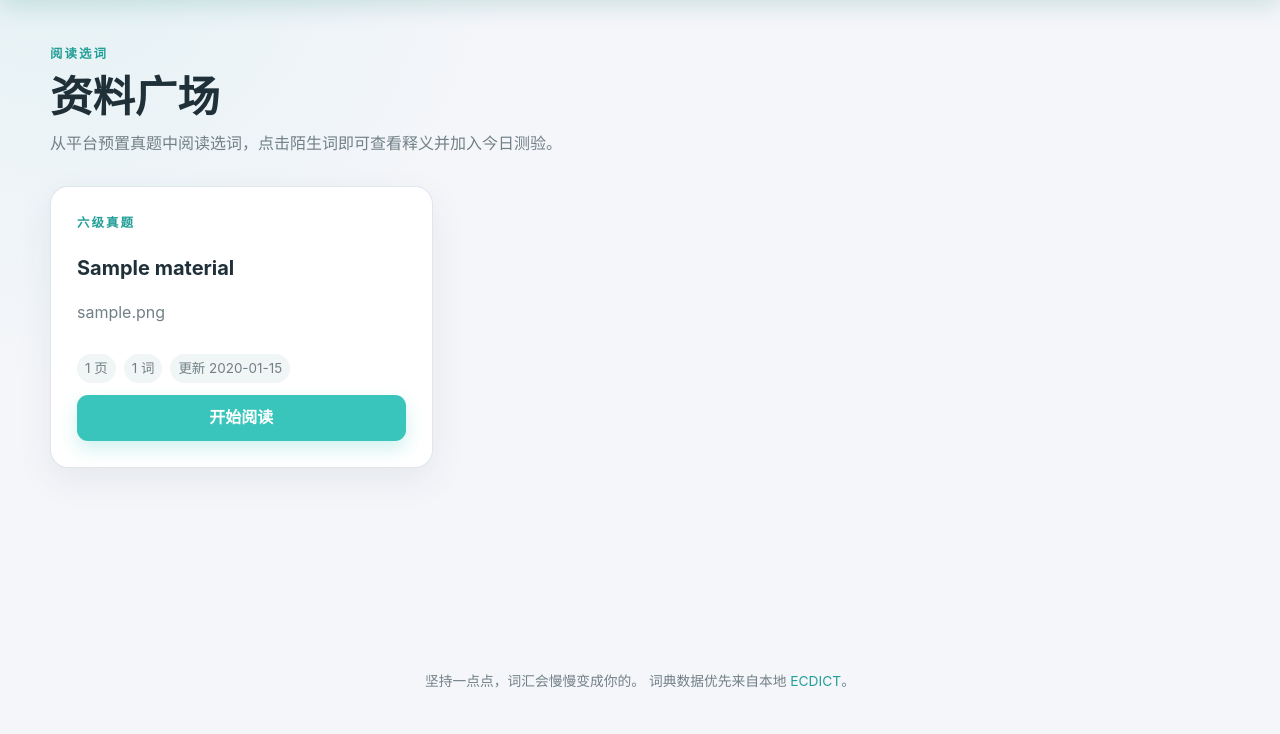
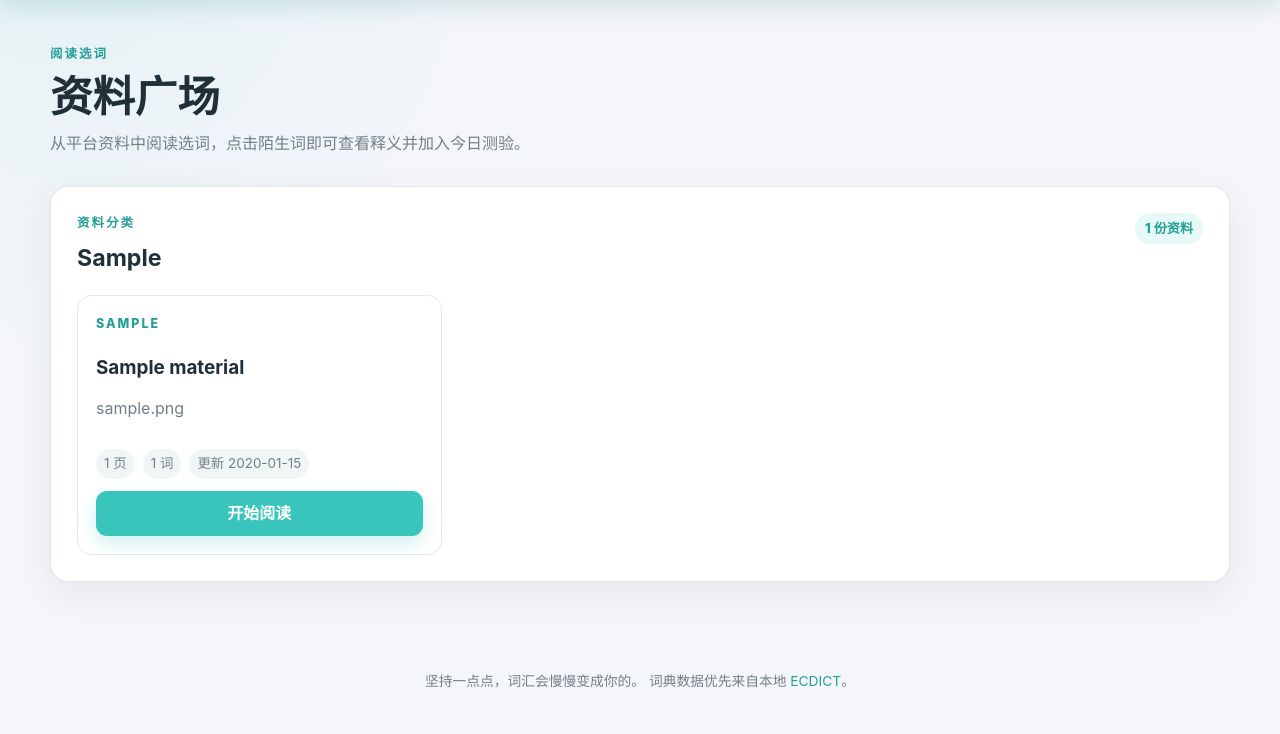
Before and after one commit to Luchutong/Vocab, a Flask app: page /materials in a window 1280 px wide. Shown: the part 66-800 px from the top of the page. Run offline with Flask 3, Linux system fonts and the light colour scheme; the visitor is signed in with stand-in values (Sample User, id 1); tables that the repository leaves empty hold one stand-in row (values such as "Sample post").

Commit message:
Add material categories and outside click close

```diff
--- a/app.py
+++ b/app.py
@@ -783,13 +783,29 @@ def register_routes(app):
     def material_square():
         rows = get_db().execute(
             """
-            SELECT id, title, file_name, page_count, word_count, updated_at
+            SELECT
+                id, category, title, file_name, page_count, word_count,
+                updated_at
             FROM materials
             WHERE is_published=1
-            ORDER BY updated_at DESC, id DESC
+            ORDER BY category COLLATE NOCASE, updated_at DESC, id DESC
             """
         ).fetchall()
-        return render_template("materials.html", materials=rows)
+        category_groups = []
+        for row in rows:
+            if (
+                not category_groups
+                or category_groups[-1]["category"] != row["category"]
+            ):
+                category_groups.append(
+                    {"category": row["category"], "materials": []}
+                )
+            category_groups[-1]["materials"].append(row)
+        return render_template(
+            "materials.html",
+            materials=rows,
+            category_groups=category_groups,
+        )
 
     @app.route("/admin/materials/resync", methods=("POST",))
     @login_required
--- a/material_library.py
+++ b/material_library.py
@@ -12,6 +12,7 @@ from models import get_db
 
 WORD_TOKEN_RE = re.compile(r"[A-Za-z]+(?:[-'][A-Za-z]+)*")
 MIN_EXTRACTED_WORDS = 20
+DEFAULT_MATERIAL_CATEGORY = "真题"
 
 
 def material_word_count(text):
@@ -134,8 +135,16 @@ def _file_hash(path):
     return digest.hexdigest()
 
 
-def import_material_pdf(path):
-    file_name = os.path.basename(path)
+def material_category_from_relative_path(relative_path):
+    parent = Path(relative_path).parent
+    if str(parent) == ".":
+        return DEFAULT_MATERIAL_CATEGORY
+    return " / ".join(parent.parts)
+
+
+def import_material_pdf(path, file_name=None, category=None):
+    file_name = file_name or os.path.basename(path)
+    category = category or DEFAULT_MATERIAL_CATEGORY
     file_hash = _file_hash(path)
     content, page_count = extract_pdf_text(path)
     word_count = material_word_count(content)
@@ -158,15 +167,24 @@ def import_material_pdf(path):
     title = material_title_from_filename(path)
     if existing:
         if existing["file_hash"] == file_hash:
+            db.execute(
+                """
+                UPDATE materials
+                SET category=?
+                WHERE id=? AND category<>?
+                """,
+                (category, existing["id"], category),
+            )
             return "unchanged"
         db.execute(
             """
             UPDATE materials
-            SET title=?, file_hash=?, page_count=?, word_count=?, content=?,
-                is_published=?, updated_at=?
+            SET category=?, title=?, file_hash=?, page_count=?, word_count=?,
+                content=?, is_published=?, updated_at=?
             WHERE id=?
             """,
             (
+                category,
                 title,
                 file_hash,
                 page_count,
@@ -182,11 +200,12 @@ def import_material_pdf(path):
     db.execute(
         """
         INSERT INTO materials(
-            title, file_name, file_hash, page_count, word_count, content,
-            is_published, created_at, updated_at
-        ) VALUES (?, ?, ?, ?, ?, ?, ?, ?, ?)
+            category, title, file_name, file_hash, page_count, word_count,
+            content, is_published, created_at, updated_at
+        ) VALUES (?, ?, ?, ?, ?, ?, ?, ?, ?, ?)
         """,
         (
+            category,
             title,
             file_name,
             file_hash,
@@ -207,9 +226,14 @@ def sync_materials_from_directory(directory):
         return {"created": 0, "updated": 0, "unchanged": 0, "skipped": 0}
 
     result = {"created": 0, "updated": 0, "unchanged": 0, "skipped": 0}
-    for pdf_path in sorted(path.glob("*.pdf")):
+    for pdf_path in sorted(path.rglob("*.pdf")):
+        relative_path = pdf_path.relative_to(path)
+        file_name = relative_path.as_posix()
+        category = material_category_from_relative_path(relative_path)
         try:
-            status = import_material_pdf(str(pdf_path))
+            status = import_material_pdf(
+                str(pdf_path), file_name=file_name, category=category
+            )
         except Exception:
             current_app.logger.exception("资料解析失败：%s", pdf_path)
             result["skipped"] += 1
--- a/models.py
+++ b/models.py
@@ -81,6 +81,7 @@ CREATE TABLE IF NOT EXISTS agent_import_requests (
 
 CREATE TABLE IF NOT EXISTS materials (
     id INTEGER PRIMARY KEY AUTOINCREMENT,
+    category TEXT NOT NULL DEFAULT '真题',
     title TEXT NOT NULL,
     file_name TEXT NOT NULL UNIQUE,
     file_hash TEXT NOT NULL UNIQUE,
@@ -103,6 +104,7 @@ ON agent_tokens(user_id, revoked_at);
 
 CREATE INDEX IF NOT EXISTS idx_materials_published
 ON materials(is_published, updated_at);
+
 """
 
 
@@ -127,7 +129,28 @@ def close_db(_error=None):
 def init_db():
     db = get_db()
     db.executescript(SCHEMA)
+    ensure_column(
+        db,
+        "materials",
+        "category",
+        "ALTER TABLE materials ADD COLUMN category TEXT NOT NULL DEFAULT '真题'",
+    )
+    db.execute(
+        """
+        CREATE INDEX IF NOT EXISTS idx_materials_category
+        ON materials(category, is_published, updated_at)
+        """
+    )
     db.commit()
+
+
+def ensure_column(db, table, column, statement):
+    columns = {
+        row["name"]
+        for row in db.execute(f"PRAGMA table_info({table})").fetchall()
+    }
+    if column not in columns:
+        db.execute(statement)
 
 
 def init_user_settings(user_id):
--- a/static/style.css
+++ b/static/style.css
@@ -259,9 +259,14 @@ input:focus { border-color: var(--primary); box-shadow: 0 0 0 4px rgba(57,197,18
 .token-row { display: flex; align-items: center; justify-content: space-between; gap: 18px; padding: 14px 0; border-top: 1px solid var(--line); }
 .token-row:first-of-type { border-top: 0; }
 .token-row code, .token-row small { display: block; margin-top: 5px; color: var(--muted); }
+.material-folders { display: grid; gap: 18px; }
+.material-category { display: grid; gap: 18px; }
+.material-category-head { display: flex; align-items: flex-start; justify-content: space-between; gap: 16px; }
+.material-category-head h2 { margin: 0; font-size: 1.45rem; }
+.material-category-head span { padding: 5px 10px; color: var(--primary-dark); border-radius: 999px; background: var(--primary-soft); font-size: .82rem; font-weight: 800; }
 .material-grid { display: grid; grid-template-columns: repeat(3, 1fr); gap: 16px; }
-.material-card { display: grid; gap: 12px; align-content: start; }
-.material-card h2 { font-size: 1.25rem; }
+.material-card { padding: 18px; display: grid; gap: 12px; align-content: start; border: 1px solid var(--line); border-radius: 14px; background: #fff; }
+.material-card h3 { margin: 0; font-size: 1.18rem; }
 .material-meta { display: flex; gap: 8px; flex-wrap: wrap; color: var(--muted); font-size: .84rem; }
 .material-meta span { padding: 4px 8px; border-radius: 999px; background: #f0f5f5; }
 .page-shell.reader-shell { width: min(1040px, calc(100% - 24px)); padding-top: 24px; }
--- a/templates/material_reader.html
+++ b/templates/material_reader.html
@@ -194,6 +194,12 @@
   });
   importButton.addEventListener("click", importCurrentWord);
   closeButton.addEventListener("click", () => popover.hidden = true);
+  document.addEventListener("click", event => {
+    if (popover.hidden) return;
+    if (popover.contains(event.target)) return;
+    if (event.target.closest(".pdf-word-hit")) return;
+    popover.hidden = true;
+  });
   document.addEventListener("keydown", event => {
     if (event.key === "Escape") popover.hidden = true;
   });
--- a/templates/materials.html
+++ b/templates/materials.html
@@ -5,7 +5,7 @@
   <div>
     <p class="eyebrow">阅读选词</p>
     <h1>资料广场</h1>
-    <p class="muted">从平台预置真题中阅读选词，点击陌生词即可查看释义并加入今日测验。</p>
+    <p class="muted">从平台资料中阅读选词，点击陌生词即可查看释义并加入今日测验。</p>
   </div>
   {% if current_user_is_admin %}
   <form action="{{ url_for('admin_materials_resync') }}" method="post">
@@ -15,11 +15,21 @@
 </div>
 
 {% if materials %}
-<section class="material-grid">
-  {% for item in materials %}
-  <article class="card material-card">
-    <p class="eyebrow">六级真题</p>
-    <h2>{{ item.title }}</h2>
+<section class="material-folders">
+  {% for group in category_groups %}
+  <article class="material-category card">
+    <div class="material-category-head">
+      <div>
+        <p class="eyebrow">资料分类</p>
+        <h2>{{ group.category }}</h2>
+      </div>
+      <span>{{ group.materials|length }} 份资料</span>
+    </div>
+    <div class="material-grid">
+      {% for item in group.materials %}
+      <article class="material-card">
+        <p class="eyebrow">{{ item.category }}</p>
+        <h3>{{ item.title }}</h3>
         <p class="muted">{{ item.file_name }}</p>
         <div class="material-meta">
           <span>{{ item.page_count }} 页</span>
@@ -27,6 +37,9 @@
           <span>更新 {{ item.updated_at[:10] }}</span>
         </div>
         <a class="button primary" href="{{ url_for('material_reader', material_id=item.id) }}">开始阅读</a>
+      </article>
+      {% endfor %}
+    </div>
   </article>
   {% endfor %}
 </section>
```
Also changed, not shown: tests/test_materials.py (+27 -0 lines), README.md. Lines whose indentation alone changed are shown as unchanged.
